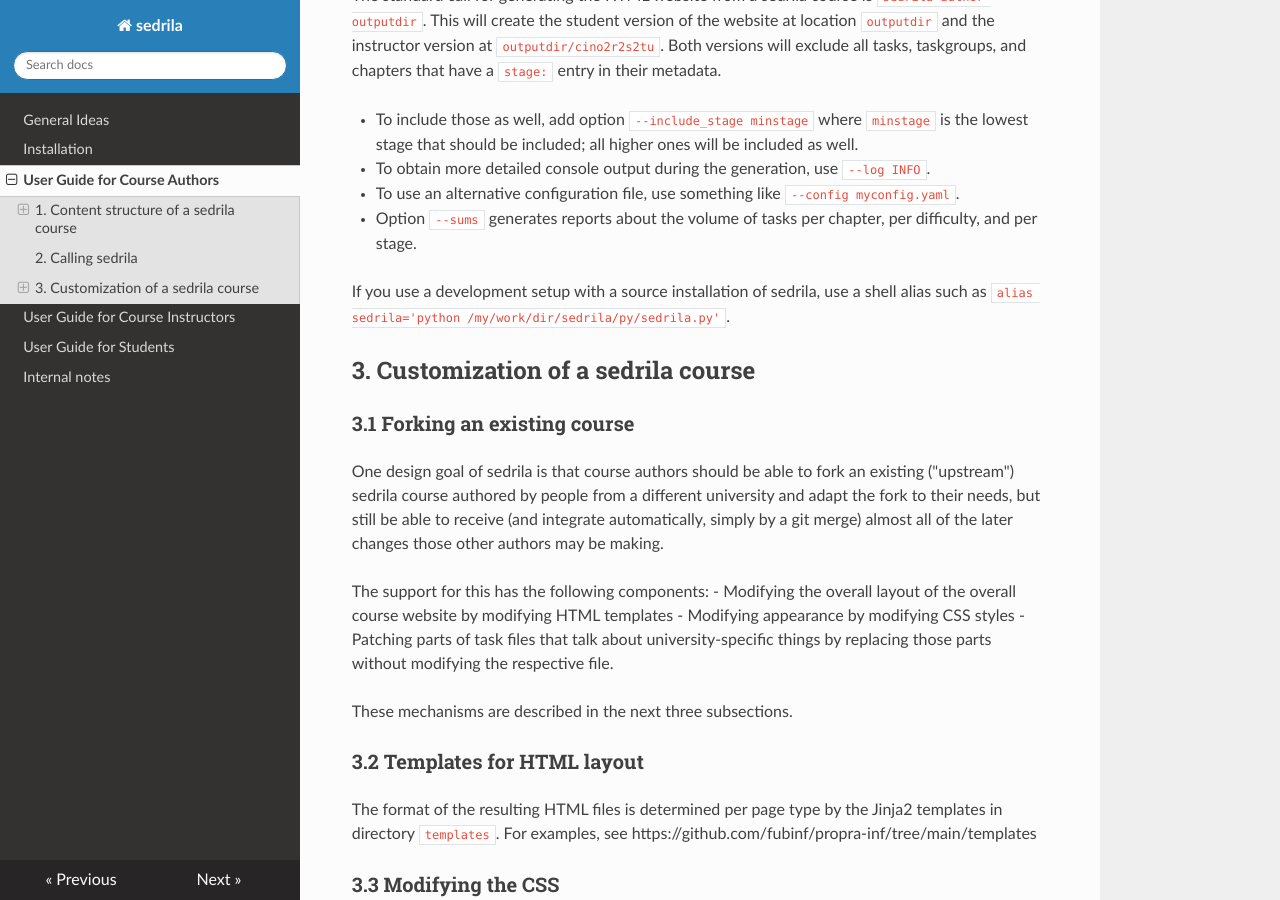
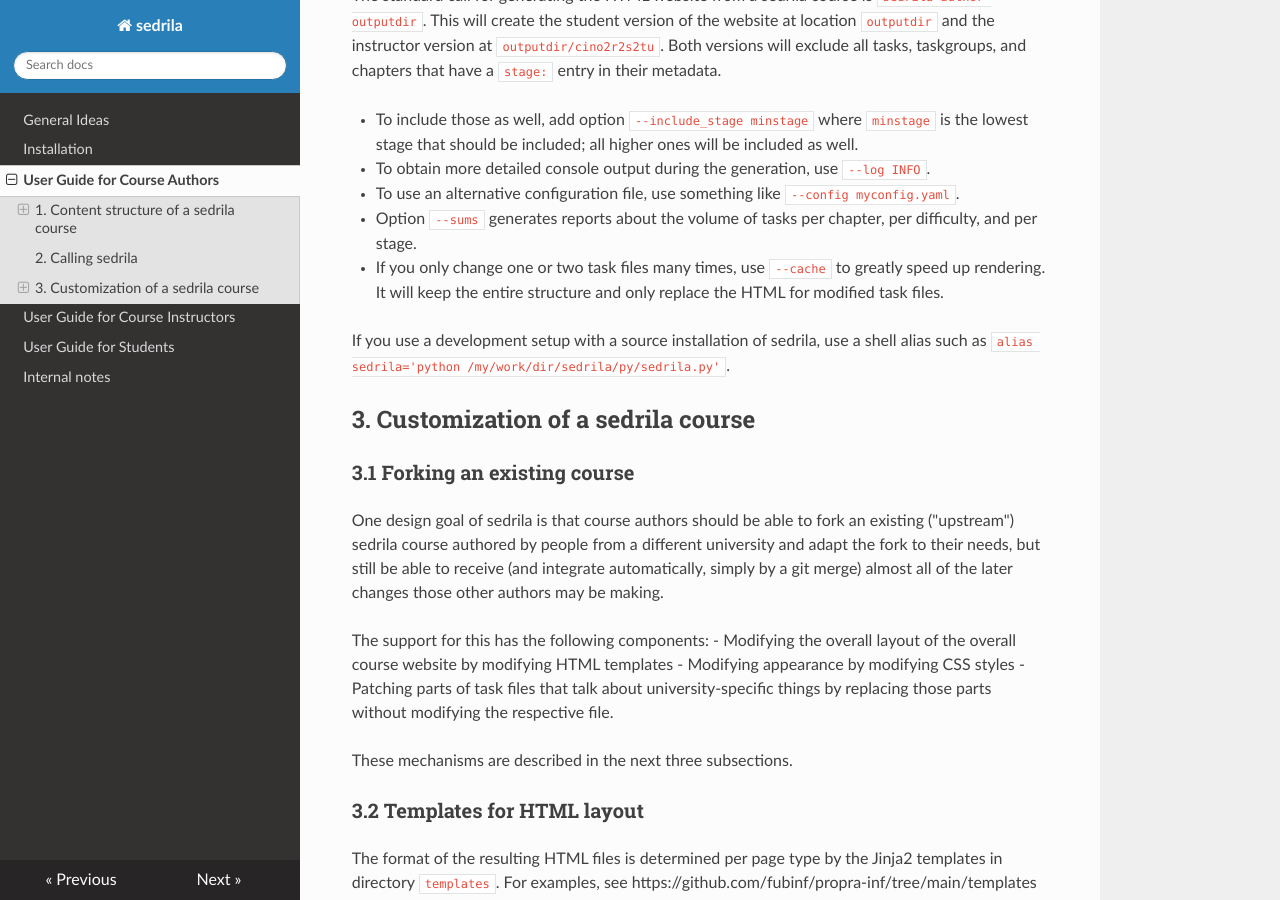
Before and after one commit to fubinf/sedrila, an MkDocs documentation site: the page built from docs/authors.md, in a window 1280 px wide and 900 px high, scrolled down 12344 px. Built offline with MkDocs 1.6.1, drawn with Linux system fonts in a browser that asks for light colours; nearby versions of some CDN libraries.

Commit message:
authosr.md: describe --cache option

```diff
--- a/docs/authors.md
+++ b/docs/authors.md
@@ -622,6 +622,9 @@ Both versions will exclude all tasks, taskgroups, and chapters that have a
 - To use an alternative configuration file, use something like `--config myconfig.yaml`.
 - Option `--sums` generates reports about the volume of tasks per chapter,
   per difficulty, and per stage.
+- If you only change one or two task files many times, use `--cache`
+  to greatly speed up rendering. It will keep the entire structure and only
+  replace the HTML for modified task files.
 
 If you use a development setup with a source installation of sedrila,
 use a shell alias such as
```
